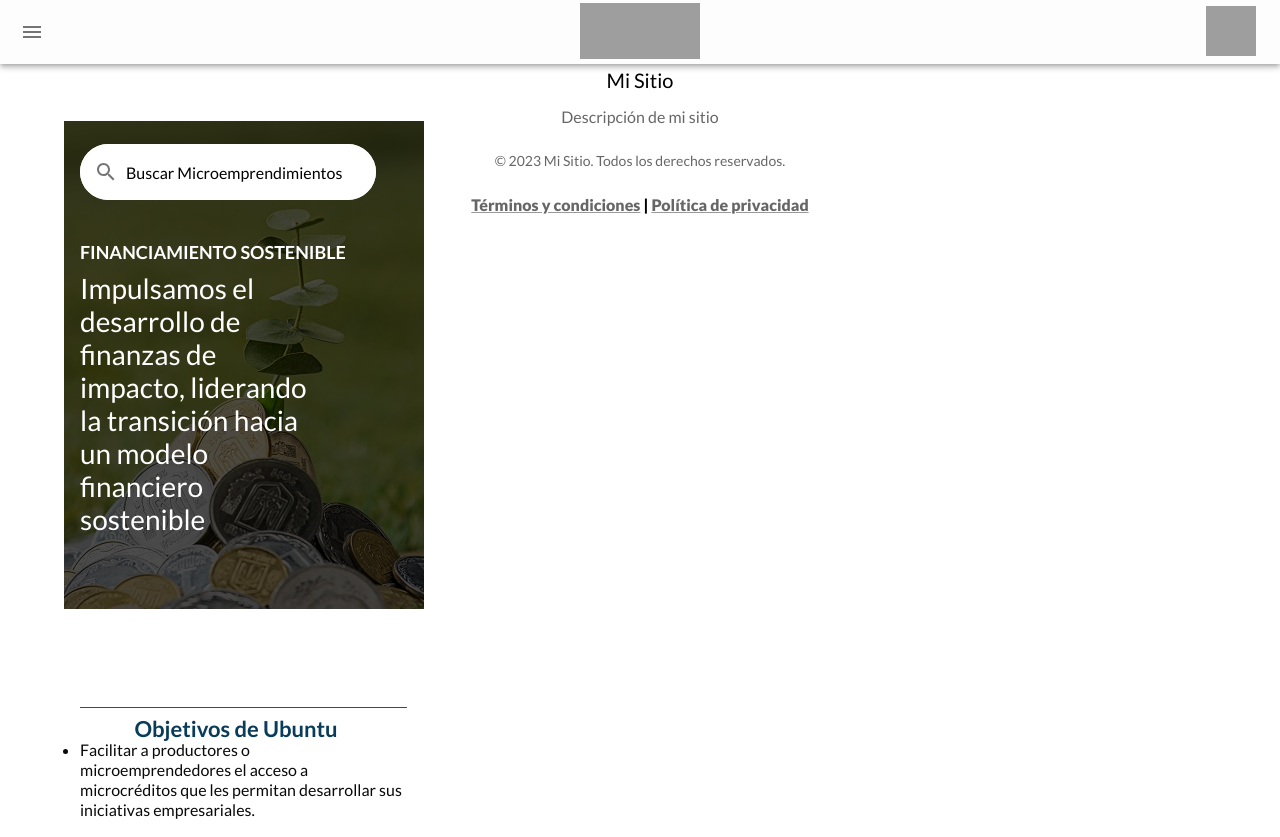
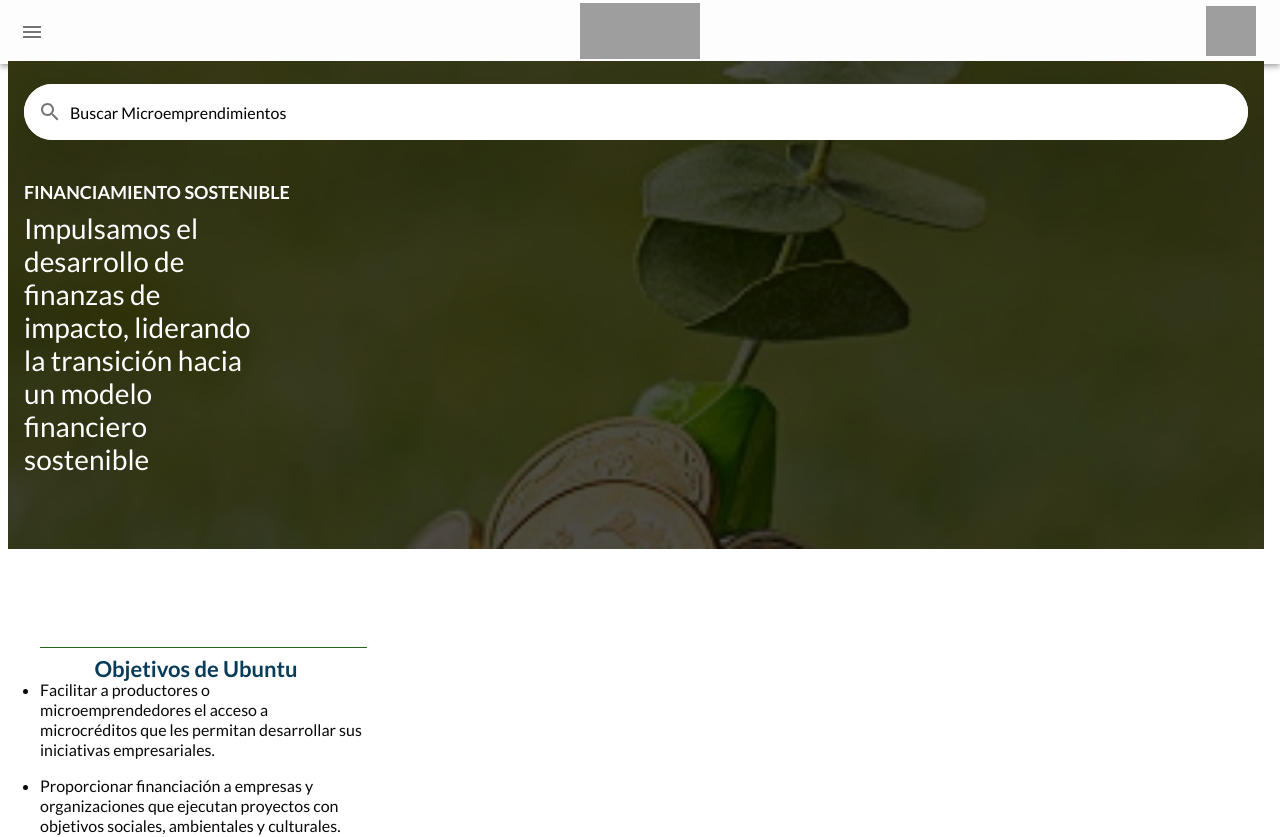
Before and after one commit to veraBytte/rescue, a React (Vite) app: page / in a window 1280 px wide. Shown: the top 837 px of the page. Built offline with nearby package versions, Linux system fonts and the light colour scheme; grey boxes are pictures that could not be loaded.

Commit message:
Arreglos

```diff
--- a/src/App.jsx
+++ b/src/App.jsx
@@ -21,7 +21,7 @@ function App() {
             <Route path="/layout" element={<Layout_ex />} />
             {/* Agregar rutas necesarias */}
           </Routes>
-          <Footer />
+          {/* <Footer /> */}
         </Router>
       </ThemeProvider>
     </>
--- a/src/components/landing/LandingPage.jsx
+++ b/src/components/landing/LandingPage.jsx
@@ -6,24 +6,28 @@ import heroJPG from '../../assets/monedasHierba.jpg'
 
 function LandingPage() {
   return (
-    <Container >
+    <Container sx={{position: 'absolute', top: 4,}} >
 
       <Box  sx={{
-         width: '360px',
-         height: '2965px',
-         position: 'absolute',
+         width: '100%',
+         height: 'fitContent',
+         position: 'relative',
+
+
 
 
 
             }} >
 
-        <Box>
+        <Box sx={{position:'relative', maxWidth:'120%', width:'109%',right:16 }}>
         <Box
   sx={{
-    width: '360px',
+    width: '100%',
     height: '488px',
     position: 'absolute',
+
     top:57,
+
     backgroundImage: `url(${heroJPG})`,
     backgroundPosition: 'center',
     backgroundSize: 'cover',
@@ -48,10 +52,11 @@ function LandingPage() {
               variant="outlined"
               sx={{
                 display:'flex',
-                width: 328,
+                width: '100%',
                 height: 56,
                 position: 'relative',
                 top: 80,
+
 
                 padding: '0px 16px',
                 zIndex: 1,
```
